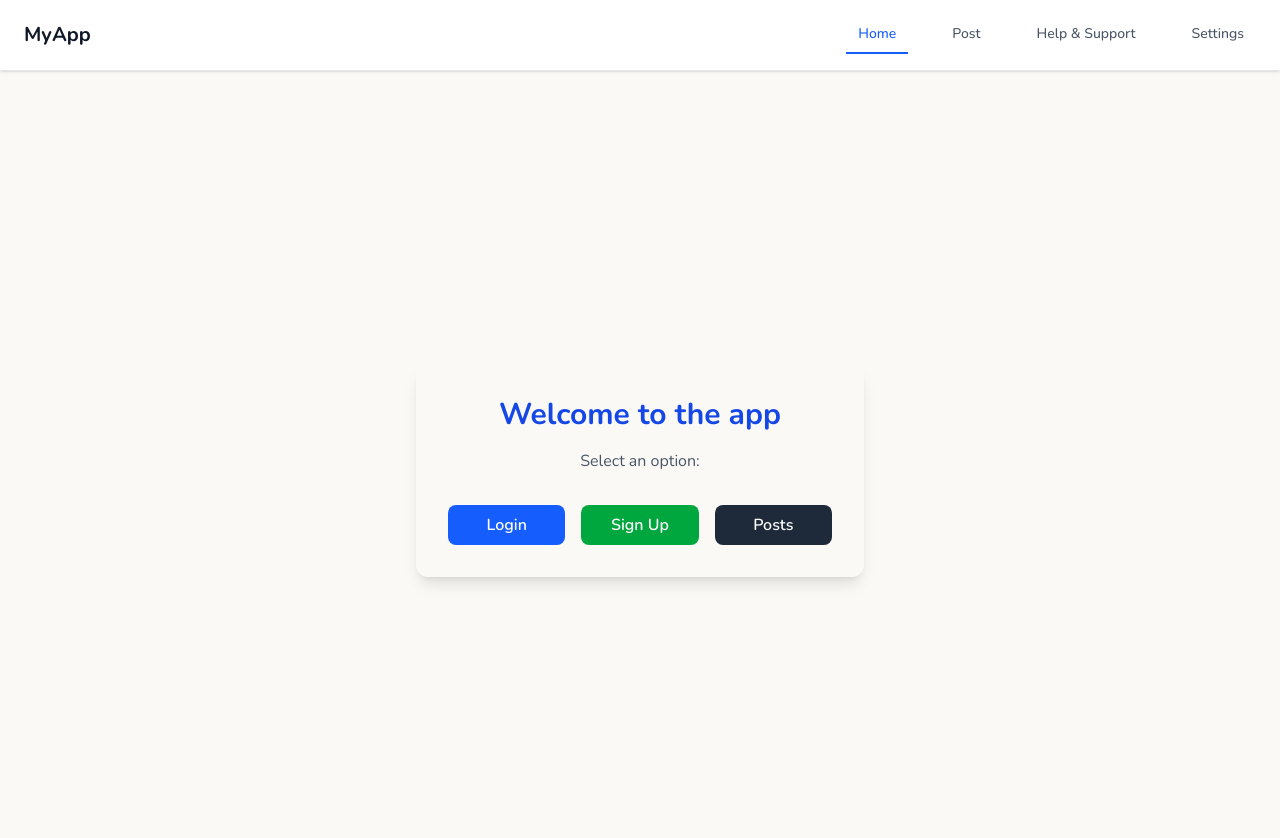
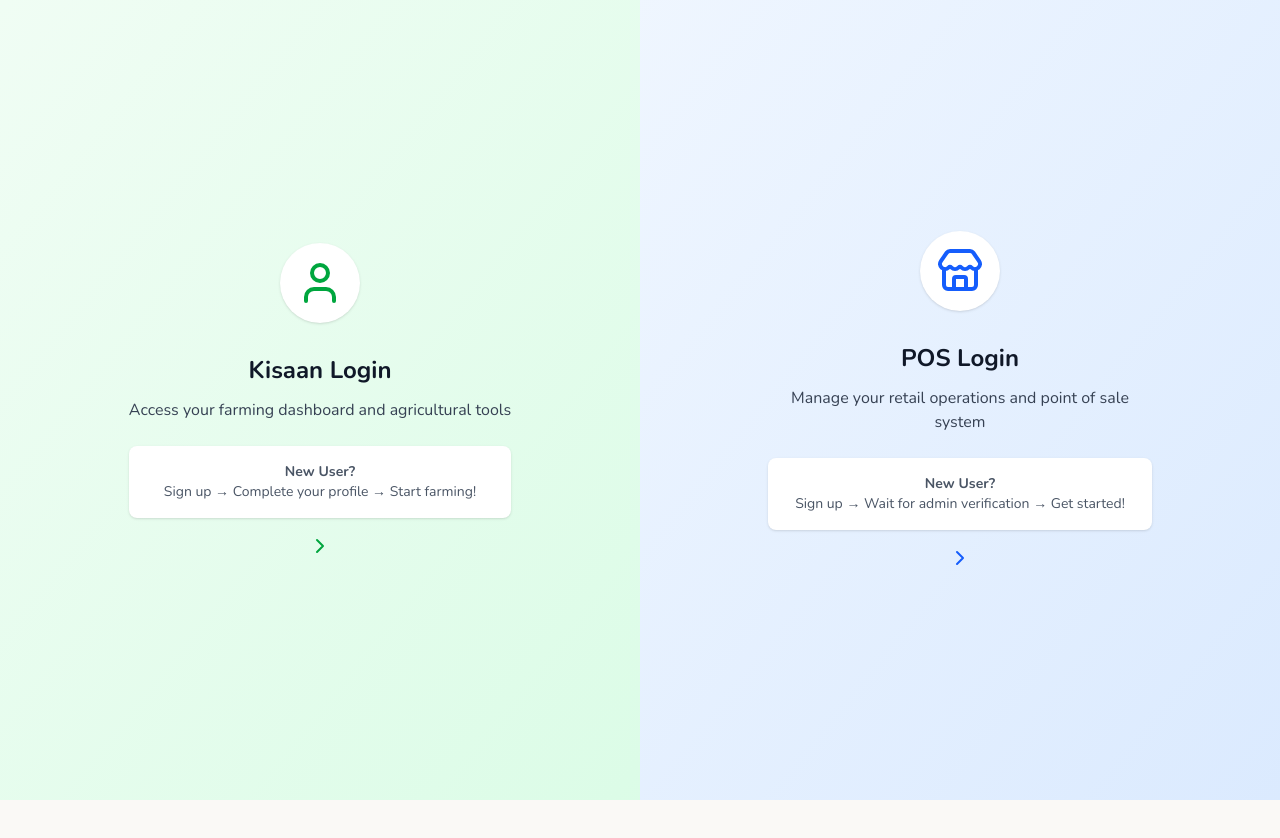
Before and after one commit to sameerkali/ucf-user, a React (Vite) app: page / in a window 1280 px wide. Shown: the top 838 px of the page. After the commit the page ends 800 px from the top, so only its background shows below. Built offline with nearby package versions, Linux system fonts and the light colour scheme.

Commit message:
feat: implement LandingPage component with navigation to Kisaan and POS login sections

```diff
--- a/src/App.tsx
+++ b/src/App.tsx
@@ -1,37 +1,64 @@
 import { BrowserRouter, Routes, Route, Navigate } from "react-router-dom";
+import { useState, useEffect } from "react";
 import HomePage from "./pages/HomePage";
 import PostsPage from "./pages/PostsPage";
 import LoginPage from "./pages/LoginPage";
 import SignupPage from "./pages/SignupPage";
 import NotFoundPage from "./pages/NotFoundPage";
+import SettingsPage from "./pages/SettingsPage";
+import HelpAndSupportPage from "./pages/HelpAndSupportPage";
+import LandingPage from "./pages/LandingPage";
 
 import OfflineBanner from "./components/OfflineBanner";
 import InstallBanner from "./components/InstallBanner";
 import Header from "./components/Headr";
 import Dock from "./components/Dock";
-import SettingsPage from "./pages/SettingsPage";
-import HelpAndSupportPage from "./pages/HelpAndSupportPage";
 
 export default function App() {
+  const [isAuthenticated, setIsAuthenticated] = useState(false);
+
+  useEffect(() => {
+    // Check if user is logged in (check localStorage, token, etc.)
+    const token = localStorage.getItem("userToken");
+    const hasCompletedLanding = localStorage.getItem("hasCompletedLanding");
+
+    if (token && hasCompletedLanding) {
+      setIsAuthenticated(true);
+    }
+  }, []);
+
+  // Show only landing page without any navigation
+  if (!isAuthenticated) {
+    return (
+      <BrowserRouter>
+        <Routes>
+          <Route path="/login" element={<LoginPage />} />
+          <Route path="/signup" element={<SignupPage />} />
+          <Route path="*" element={<LandingPage />} />
+        </Routes>
+      </BrowserRouter>
+    );
+  }
+
+  // Show full app with navigation after authentication
   return (
     <BrowserRouter>
       <OfflineBanner />
       <InstallBanner />
       <Header />
+
       <div className="min-h-screen pb-16 md:pb-0">
         <Routes>
           <Route path="/" element={<HomePage />} />
           <Route path="/posts" element={<PostsPage />} />
-          <Route path="/login" element={<LoginPage />} />
-          <Route path="/signup" element={<SignupPage />} />
-          <Route path="/404" element={<NotFoundPage />} />
           <Route path="/settings" element={<SettingsPage />} />
           <Route path="/post" element={<PostsPage />} />
           <Route path="/help" element={<HelpAndSupportPage />} />
-
+          <Route path="/404" element={<NotFoundPage />} />
           <Route path="*" element={<Navigate to="/404" replace />} />
         </Routes>
       </div>
+
       <Dock />
     </BrowserRouter>
   );
--- /dev/null
+++ b/src/pages/LandingPage.tsx
@@ -0,0 +1,52 @@
+import { useNavigate } from "react-router-dom";
+import { User, Store, ChevronRight } from "lucide-react";
+
+export default function LandingPage() {
+  const navigate = useNavigate();
+
+  return (
+    <div className="min-h-screen flex flex-col md:flex-row" style={{ backgroundColor: '#FAF9F6' }}>
+      {/* Kisaan Section */}
+      <div
+        onClick={() => navigate("/kisaan-auth")}
+        className="flex-1 bg-gradient-to-br from-green-50 to-green-100 p-8 flex flex-col justify-center items-center cursor-pointer hover:from-green-100 hover:to-green-200 transition-all"
+      >
+        <div className="text-center max-w-sm">
+          <div className="p-4 bg-white rounded-full shadow-sm mb-6 inline-block">
+            <User className="w-12 h-12 text-green-600" />
+          </div>
+          <h2 className="text-2xl font-bold text-gray-900 mb-3">Kisaan Login</h2>
+          <p className="text-gray-700 mb-6">Access your farming dashboard and agricultural tools</p>
+          <div className="bg-white rounded-lg p-4 shadow-sm">
+            <p className="text-sm text-gray-600">
+              <strong>New User?</strong><br />
+              Sign up → Complete your profile → Start farming!
+            </p>
+          </div>
+          <ChevronRight className="w-6 h-6 text-green-600 mx-auto mt-4" />
+        </div>
+      </div>
+
+      {/* POS Section */}
+      <div
+        onClick={() => navigate("/pos-auth")}
+        className="flex-1 bg-gradient-to-br from-blue-50 to-blue-100 p-8 flex flex-col justify-center items-center cursor-pointer hover:from-blue-100 hover:to-blue-200 transition-all"
+      >
+        <div className="text-center max-w-sm">
+          <div className="p-4 bg-white rounded-full shadow-sm mb-6 inline-block">
+            <Store className="w-12 h-12 text-blue-600" />
+          </div>
+          <h2 className="text-2xl font-bold text-gray-900 mb-3">POS Login</h2>
+          <p className="text-gray-700 mb-6">Manage your retail operations and point of sale system</p>
+          <div className="bg-white rounded-lg p-4 shadow-sm">
+            <p className="text-sm text-gray-600">
+              <strong>New User?</strong><br />
+              Sign up → Wait for admin verification → Get started!
+            </p>
+          </div>
+          <ChevronRight className="w-6 h-6 text-blue-600 mx-auto mt-4" />
+        </div>
+      </div>
+    </div>
+  );
+}
```
